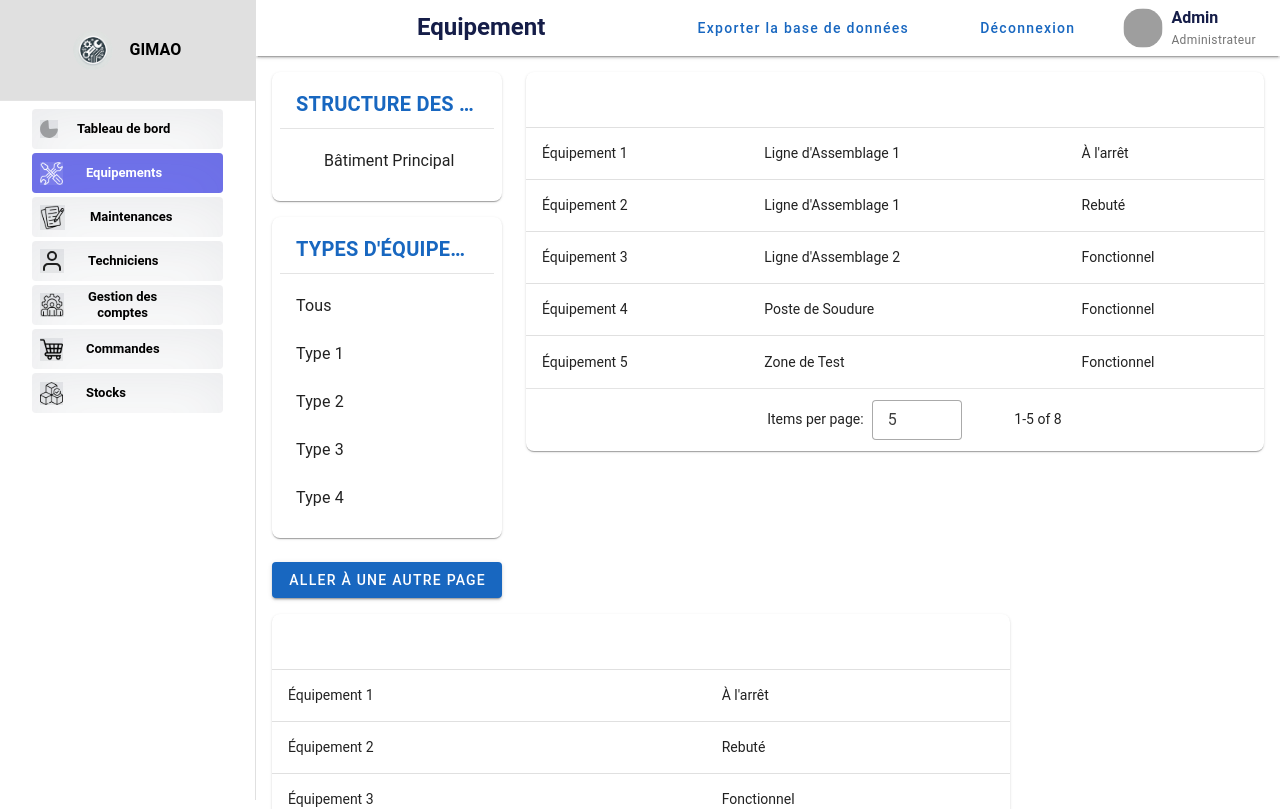
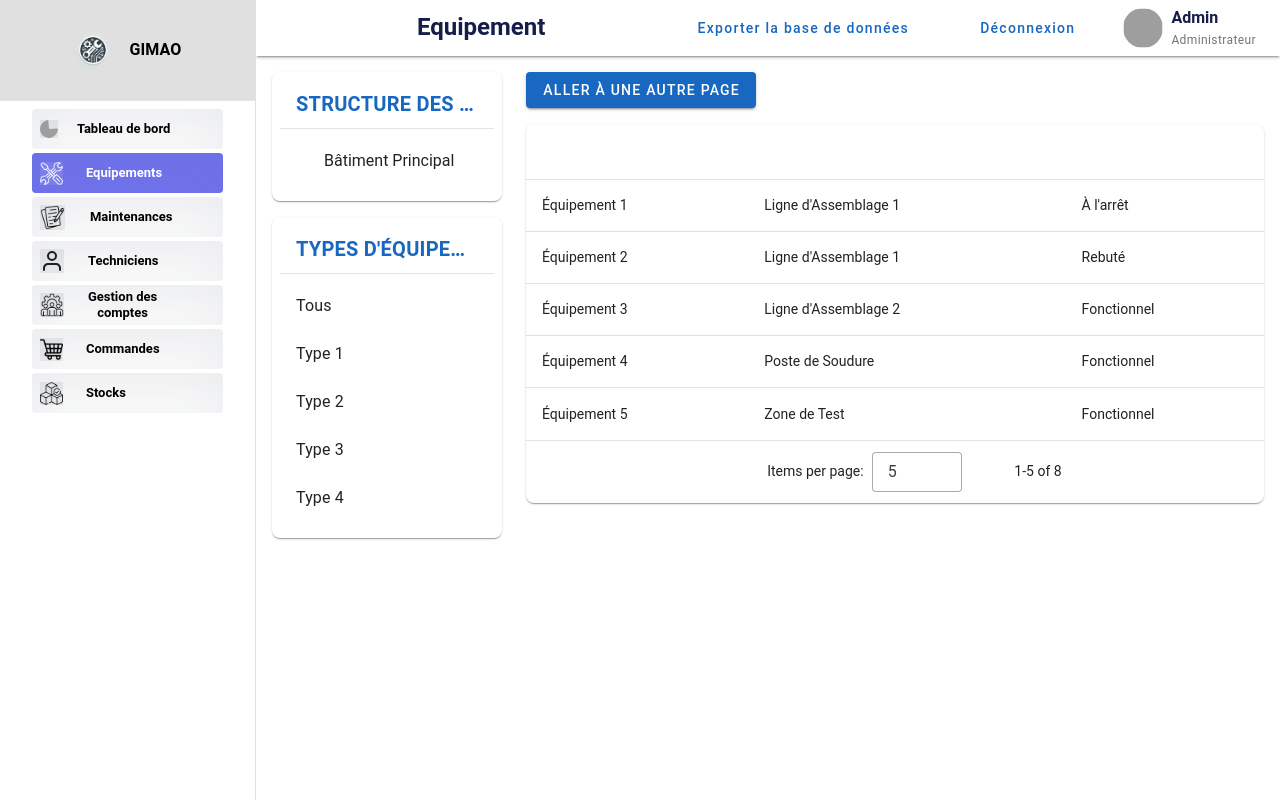
Before and after one commit to JDRSinclair/GIMAO, a Vue app in the folder frontend/: page /equipements in a window 1280 px wide. Shown: the top 809 px of the page. Built offline with nearby package versions, Linux system fonts and the light colour scheme; grey boxes are pictures that could not be loaded; the HTML template or start-up script is replaced by a standard one.

Commit message:
Changement des boutons et de l'image sur ajout d'un équipement et changement mineur sur la liste des équipements

```diff
--- a/frontend/src/views/Equipements/AjouterEquipement.vue
+++ b/frontend/src/views/Equipements/AjouterEquipement.vue
@@ -211,29 +211,38 @@
             <v-card elevation="1" class="rounded-lg pa-2 mb-4">
               <!-- Vérifier si une image a été sélectionnée -->
               <template v-if="imageSrc">
+                <v-row justify="center" align="center" class="fill-height" no-gutters>
+                  <v-col cols="auto">
                     <v-img
                       :src="imageSrc"
-                  aspect-ratio="4/3"
+                      width="300px"
+                      height="300px"
                       class="rounded-lg"
                       alt="Equipment Image"
                       @click="triggerFileInputImage"
                     ></v-img>
+                  </v-col>
+                </v-row>
               </template>
 
               <!-- Si aucune image n'est sélectionnée, afficher le bouton -->
               <template v-else>
+                <v-row justify="center" align="center" class="fill-height">
+                  <v-col cols="auto">
                     <v-btn
                       color="transparent"
                       @click="triggerFileInputImage"
                       icon
                       class="rounded-circle"
-                  style="border: none; box-shadow: none;"
+                      style="border: none; box-shadow: none; ;"
                     >
                       <img
                         src="@/assets/images/iconPlus.svg"
                         alt="Icone Plus"
                       />
                     </v-btn>
+                  </v-col>
+                </v-row>
               </template>
 
               <!-- Input invisible pour choisir une image -->
@@ -305,7 +314,10 @@
 
             <!-- Action Button -->
             <v-row justify="end">
-              <v-btn color="primary" class="mt-4" large>
+              <v-btn color="secoundary" class="mt-4 rounded" @click="$router.go(-1)" style="border-radius: 0; margin-right: 35px;" large>
+                Annuler
+              </v-btn>
+              <v-btn color="primary" class="mt-4 rounded" style="border-radius: 0 ;margin-right: 35px;" large>
                 Confirmer
               </v-btn>
             </v-row>
--- a/frontend/src/views/Equipements/Equipements.vue
+++ b/frontend/src/views/Equipements/Equipements.vue
@@ -20,6 +20,13 @@
             </v-card>
           </v-col>
           <v-col cols="9">
+            <v-btn
+              color="primary"
+              @click="goToAnotherPage"
+              class="mb-4"
+            >
+              Aller à une autre page
+            </v-btn>
             <v-data-table
               :headers="headers"
               :items="filteredEquipements"
@@ -28,7 +35,16 @@
               item-value="name"
               class="elevation-1 rounded-lg"
               @page-count="pageCount = $event"
-            ></v-data-table>
+            >
+              <template v-slot:item="{ item }">
+                <tr @click="changerEquipement(item)" style="cursor: pointer;">
+                  <!-- Contenu de chaque cellule -->
+                  <td>{{ item.equipement }}</td>
+                  <td>{{ item.lieu }}</td>
+                  <td>{{ item.etat }}</td>
+                </tr>
+              </template>
+            </v-data-table>
             <div class="text-center pt-2">
               <v-pagination
                 v-model="page"
@@ -36,33 +52,6 @@
               ></v-pagination>
             </div>
           </v-col>
-          <v-col cols="9"> <!-- Augmente la largeur à 9/12 -->
-          <!-- Bouton en haut du tableau pour appeler une autre page -->
-          <v-btn
-            color="primary"
-            @click="goToAnotherPage"
-            class="mb-4"
-          >
-            Aller à une autre page
-          </v-btn>
-
-          <v-data-table
-            :headers="headers"
-            :items="equipements"
-            item-value="name"
-            class="elevation-1 rounded-lg"
-            hide-default-footer
-          >
-            <template v-slot:item="{ item }">
-              <tr @click="changerEquipement(item)" style="cursor: pointer;">
-                <!-- Contenu de chaque cellule -->
-                <td>{{ item.equipement }}</td>
-                <td>{{ item.salle }}</td>
-                <td>{{ item.etat }}</td>
-              </tr>
-            </template>
-          </v-data-table>
-        </v-col>
         </v-row>
       </v-container>
     </v-main>
```
Lines whose indentation alone changed are shown as unchanged.
